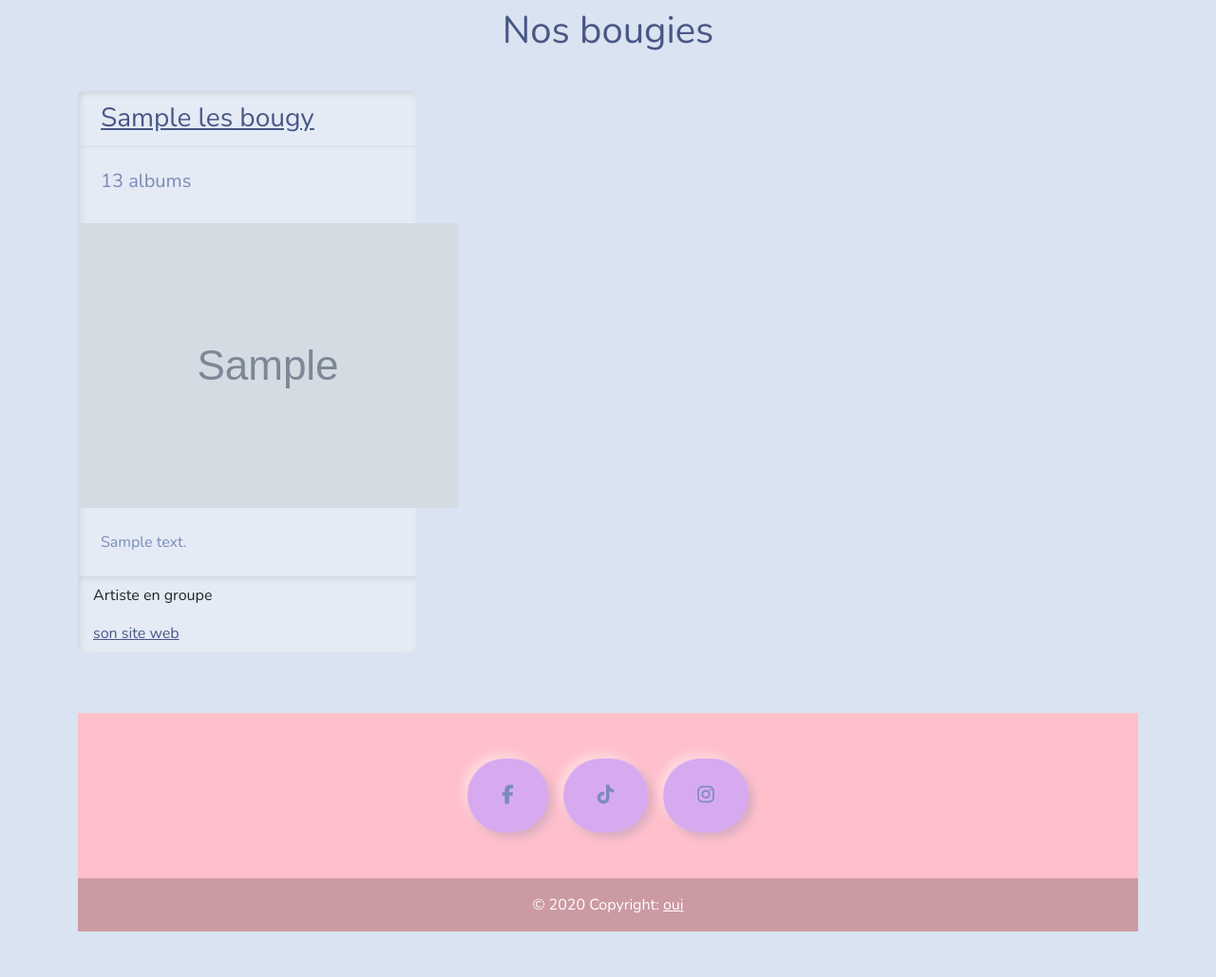
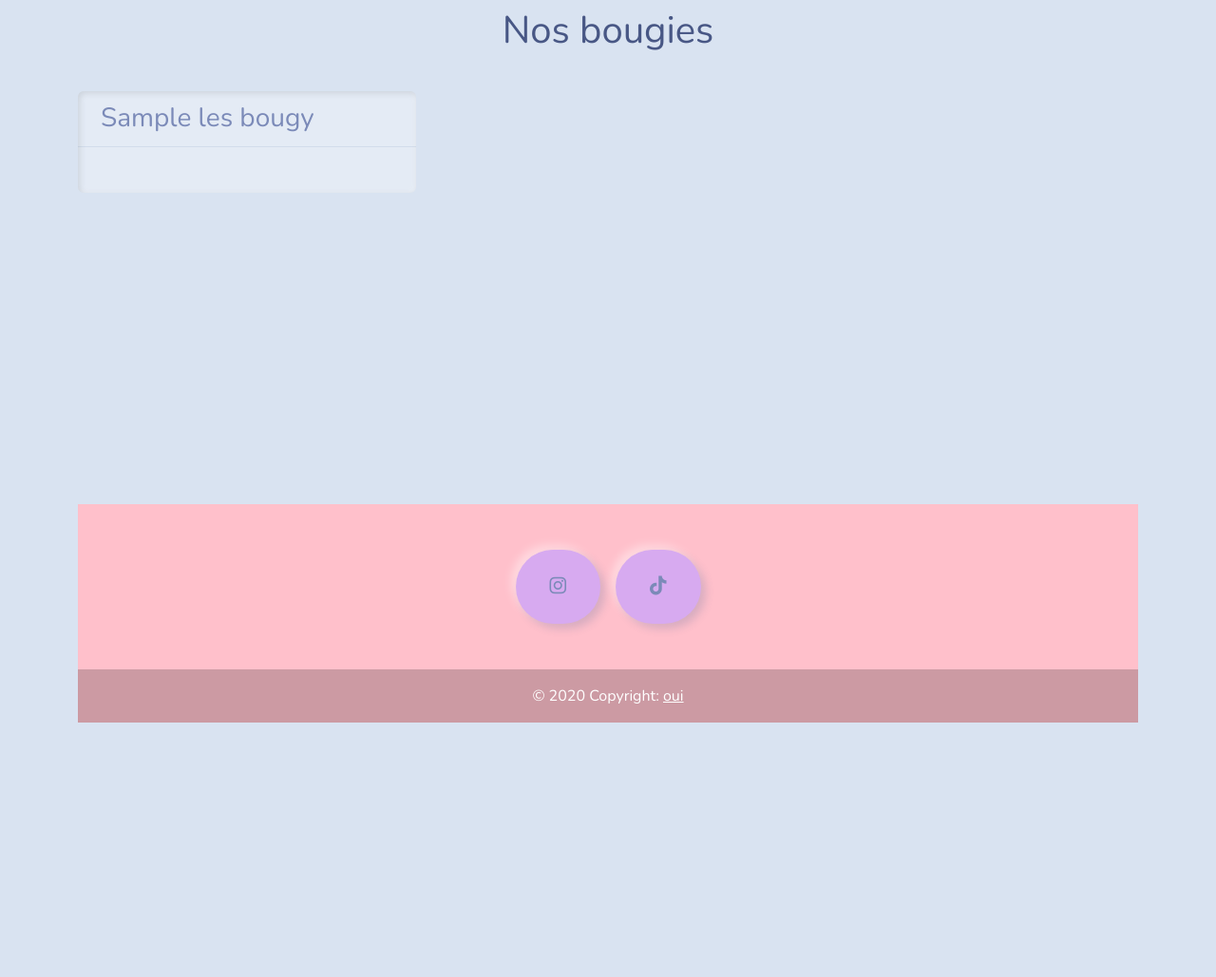
Before and after one commit to idrissou02/PPE3_KalikeCreation, a Symfony app: template templates/bougie/listeBougies.html.twig in a window 1280 px wide. Shown: the part 56-1085 px from the top of the page at 95% size. After the commit the page ends 817 px from the top, so only its background shows below. Run offline with Twig, Linux system fonts and the light colour scheme; the template is opened without the code that fills it: most values are stand-ins (such as "Sample title", 1, 10 or a date in 2020); grey boxes marked "Sample" are stand-in pictures; some libraries are stand-ins or nearby versions.

```diff
--- a/src/Controller/BougieController.php
+++ b/src/Controller/BougieController.php
@@ -10,10 +10,10 @@ use Symfony\Bundle\FrameworkBundle\Controller\AbstractController;
 
 class BougieController extends AbstractController
 {
-    #[Route('/bougie', name: 'app_bougie', methods: 'GET')]
+    #[Route('/bougie', name: 'bougie', methods: 'GET')]
     public function listeBougie(BougieRepository $repo): Response
     {
-        $bougies=$repo->findAll();
+        $bougies=$repo->ListeBougies();
         return $this->render('bougie/listeBougies.html.twig', [
             'LesBougies' => $bougies
         ]);
--- a/src/Repository/BougieRepository.php
+++ b/src/Repository/BougieRepository.php
@@ -24,12 +24,11 @@ class BougieRepository extends ServiceEntityRepository
     /**
     * @return Bougie[] Returns an array of Bougie objects
     */
-    public function findAll(): array
+    public function ListeBougies(): array
     {
         return $this->createQueryBuilder('b')
         ->select('b')
-        ->leftjoin('art.albums','a')
-        ->orderBy('art.nom', 'ASC')
+        ->orderBy('b.NomB', 'ASC')
         ->getQuery()
         ->getResult()
     ;}
--- a/templates/base.html.twig
+++ b/templates/base.html.twig
@@ -26,7 +26,7 @@
               <li class="nav-item dropdown">
                 <a class="nav-link dropdown-toggle" data-bs-toggle="dropdown" href="#" role="button" aria-haspopup="true" aria-expanded="false">Listes des bougies</a>
                 <div class="dropdown-menu">
-                  <a class="dropdown-item" href=" ">Liste Bougies</a>
+                  <a class="dropdown-item" href=" {{path('bougie') }}">Liste Bougies</a>
                 </div>
                  <div class="dropdown-menu">
                   <a class="dropdown-item" href=" ">Bougie Gourmande</a>
@@ -67,9 +67,6 @@
         {% endfor %}
           {% block body %}{% endblock %}
         </div>
-
-
-
         {% block javascripts %}
 
         {% endblock %}
@@ -82,15 +79,16 @@
 
   <footer class="text-center text-lg-start" style="background-color: pink;">
     <div class="container d-flex justify-content-center py-5">
+      <a href="https://www.instagram.com/kaline_creation78/">
       <button type="button" class="btn btn-primary btn-lg btn-floating mx-2" style="background-color: #d7aaf0 ;">
-        <i class="fab fa-facebook-f"></i>
-      </button>
-      <button type="button" class="btn btn-primary btn-lg btn-floating mx-2" style="background-color: #d7aaf0;">
-        <i class="fab fa-tiktok"></i>
-      </button>
-      <button type="button" class="btn btn-primary btn-lg btn-floating mx-2" style="background-color: #d7aaf0;">
         <i class="fab fa-instagram"></i>
       </button>
+      </a>
+      <a href="https://www.tiktok.com/@kalinecreation78?lang=fr">
+        <button type="button" class="btn btn-primary btn-lg btn-floating mx-2" style="background-color: #d7aaf0;">
+          <i class="fab fa-tiktok"></i>
+        </button>
+      </a>
     </div>
 
     <!-- Copyright -->
--- a/templates/bougie/listeBougies.html.twig
+++ b/templates/bougie/listeBougies.html.twig
@@ -7,28 +7,18 @@
 <hr>
 <div class="row pt-2">
 {% for LaBougie in LesBougies%}
-    {% set nbalbum = LaBougie.albums|length %}
     <div class="col-sm-12 col-md-4 col-lg-4 col-lx-3">
         <div class="card mb-3">
-            <h3 class="card-header"> <a href=" {{path('ficheArtiste',{'id': LaBougie.id })}} ">  {{LaBougie.nom}}</h3>
-            <div class="card-body">
-            <h5 class="card-title">
-                <a href="" class="badge badge-success"></a> {{ LaBougie.albums|length}} {% if nbalbum > 1  %} albums {% else %} album {% endif %}
-                </h5>
-            </div>
-            <img class="avatar mx-auto d-block" src="{{LaBougie.image}}" alt"">  </img>
-            <div class="card-body">
-                <p class="card-text">{{LaBougie.description|slice(0,200)|raw}}</p>
-            </div>
-            <ul class="list-group list-group-flush">
-                <li class="list-group-item"> {% if LaBougie.type == 0 %} Artiste Solo {% else %} Artiste en groupe {% endif %} </li>
-                <li class="list-group-item"> <a href="{{ LaBougie.site }}"> son site web </a> </li>
-            </ul>
+                <h3 class="card-header" href="">   {{LaBougie.nomB}}</h3>
+                <div class="card-body">
+
+
+                </div>
 
         </div>
     </div>
 {% endfor %}
 
-
 </div>
+<br><br><br><br><br><br><br><br><br><br><br>
 {% endblock %}
```
Also changed, not shown: migrations/Version20241113151109.php (renamed from migrations/Version20241107111154.php, +4 -4 lines), src/Entity/Bougie.php (+15 -0 lines), public/image/téléchargement (4).jpg (added).
